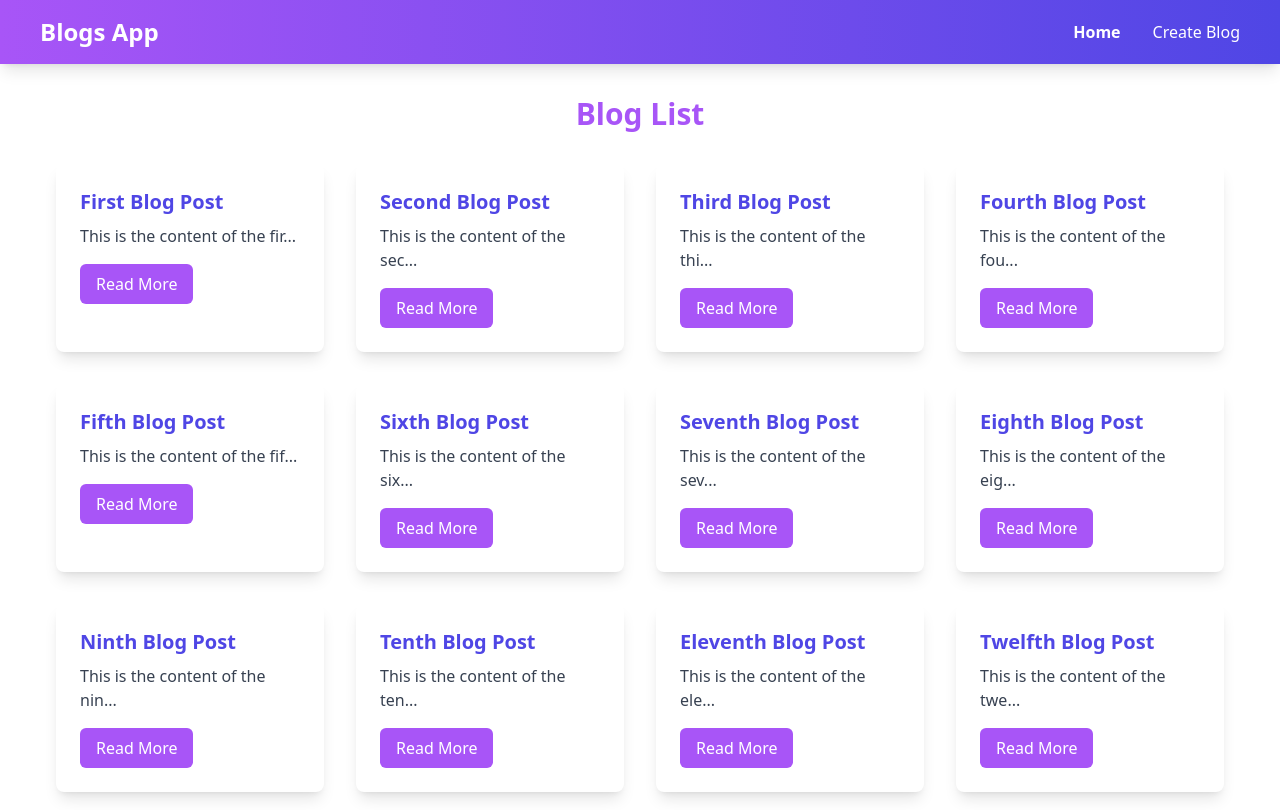
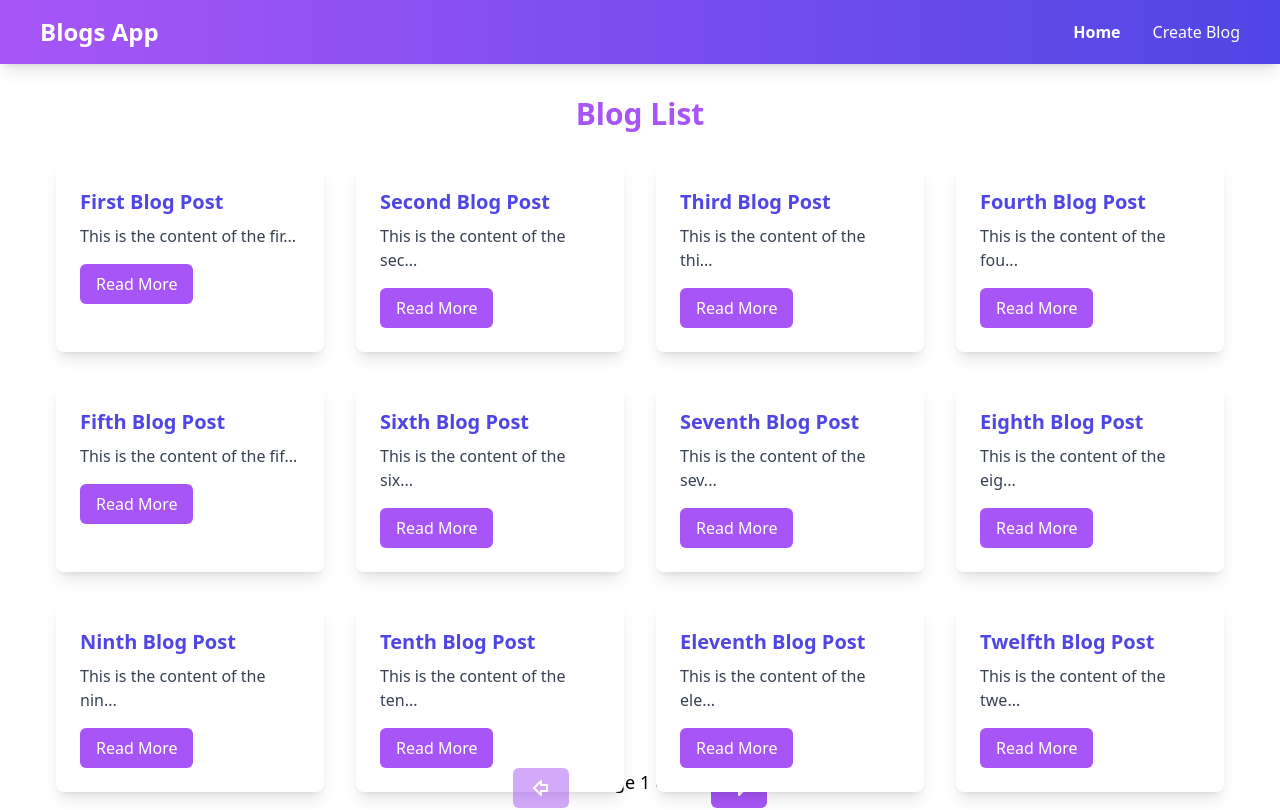
Before and after one commit to IASIKO/widgera-blogs-app, a Next.js app: page / in a window 1280 px wide. Shown: the top 810 px of the page. Built offline with nearby package versions, Linux system fonts and the light colour scheme.

Commit message:
feature/add pagination functionality for blogs

```diff
--- a/app/not-found.tsx
+++ b/app/not-found.tsx
@@ -3,7 +3,7 @@ import Link from "next/link";
 
 export default function NotFound() {
   return (
-    <div className="text-center flex flex-col gap-4">
+    <div className="text-center flex flex-col gap-4 items-center justify-center min-h-1/2">
       <h2 className="text-3xl font-semibold">Not Found</h2>
       <p className="text-xl">Could not find requested resource</p>
       <Link href="/">
--- a/components/blogs/BlogList.tsx
+++ b/components/blogs/BlogList.tsx
@@ -1,21 +1,59 @@
-import React from "react";
+"use client";
+
+import React, { useEffect, useState } from "react";
 import BlogCard from "./BlogCard";
+import Pagination from "../ui/Pagination";
+import Loader from "../ui/Loader";
 
 interface BlogListProps {
   blogs: Blog[];
 }
 
+const BLOGS_PER_PAGE = 12;
+
 export default function BlogList({ blogs }: BlogListProps) {
+  const [blogsData, setBlogsData] = useState<Blog[]>([]);
+  const [currentPage, setCurrentPage] = useState(1);
+  const [totalBlogs, setTotalBlogs] = useState(0);
+
+  useEffect(() => {
+    async function loadBlogs() {
+      setTotalBlogs(blogs.length);
+      const startIndex = (currentPage - 1) * BLOGS_PER_PAGE;
+      const paginatedBlogs = blogs.slice(
+        startIndex,
+        startIndex + BLOGS_PER_PAGE
+      );
+      setBlogsData(paginatedBlogs);
+    }
+    loadBlogs();
+  }, [currentPage, blogs]);
+
+  const totalPages = Math.ceil(totalBlogs / BLOGS_PER_PAGE);
+
   return (
+    <>
+      {blogsData.length ? (
         <div className="container mx-auto px-4 py-8">
+          <div className="h-[80vh]">
             <h1 className="text-3xl font-bold text-center mb-8 text-purple-500">
               Blog List
             </h1>
             <div className="grid gap-8 sm:grid-cols-1 md:grid-cols-2 lg:grid-cols-3 xl:grid-cols-4">
-        {blogs.map((blog) => (
+              {blogsData.map((blog) => (
                 <BlogCard blog={blog} key={blog.id} />
               ))}
             </div>
           </div>
+          <Pagination
+            currentPage={currentPage}
+            totalPages={totalPages}
+            onPageChange={(page) => setCurrentPage(page)}
+          />
+        </div>
+      ) : (
+        <Loader />
+      )}
+    </>
   );
 }
--- a/components/ui/Button.tsx
+++ b/components/ui/Button.tsx
@@ -3,6 +3,8 @@ interface ButtonProps {
   className?: string;
   type: "submit" | "button";
   isLoading?: boolean;
+  onClick?: (e: React.MouseEvent<HTMLButtonElement>) => void;
+  disabled?: boolean
 }
 
 export default function Button({
@@ -10,11 +12,15 @@ export default function Button({
   className,
   type,
   isLoading,
+  onClick,
+  disabled
 }: ButtonProps) {
   return (
     <button
       className={`${className} rounded-md p-2 px-4 bg-purple-500 text-white flex items-center justify-center`}
       type={type}
+      onClick={onClick}
+      disabled={disabled}
     >
       {isLoading ? (
         <div
--- /dev/null
+++ b/components/ui/Pagination.tsx
@@ -0,0 +1,50 @@
+import { ArrowBigLeft, ArrowBigRight } from "lucide-react";
+import Button from "./Button";
+
+interface PaginationProps {
+  currentPage: number;
+  totalPages: number;
+  onPageChange: (page: number) => void;
+}
+
+export default function Pagination({
+  currentPage,
+  totalPages,
+  onPageChange,
+}: PaginationProps) {
+  const handlePrevious = () => {
+    if (currentPage > 1) {
+      onPageChange(currentPage - 1);
+    }
+  };
+
+  const handleNext = () => {
+    if (currentPage < totalPages) {
+      onPageChange(currentPage + 1);
+    }
+  };
+
+  return (
+    <div className="flex justify-center mt-8">
+      <Button
+        type="button"
+        onClick={handlePrevious}
+        disabled={currentPage === 1}
+        className="px-4 py-2 mx-2 bg-purple-500 text-white rounded disabled:opacity-50"
+      >
+        <ArrowBigLeft />
+      </Button>
+      <span className="mx-4 text-lg">
+        Page {currentPage} of {totalPages}
+      </span>
+      <Button
+        type="button"
+        onClick={handleNext}
+        disabled={currentPage === totalPages}
+        className="px-4 py-2 mx-2 bg-purple-500 text-white rounded disabled:opacity-50"
+      >
+        <ArrowBigRight />
+      </Button>
+    </div>
+  );
+}
--- a/package.json
+++ b/package.json
@@ -10,6 +10,7 @@
   },
   "dependencies": {
     "@hookform/resolvers": "^3.9.0",
+    "lucide-react": "^0.453.0",
     "next": "14.2.16",
     "react": "^18",
     "react-dom": "^18",
```
Also changed, not shown: 1 other file (tests, documents, lock files or other folders). Lines whose indentation alone changed are shown as unchanged.
